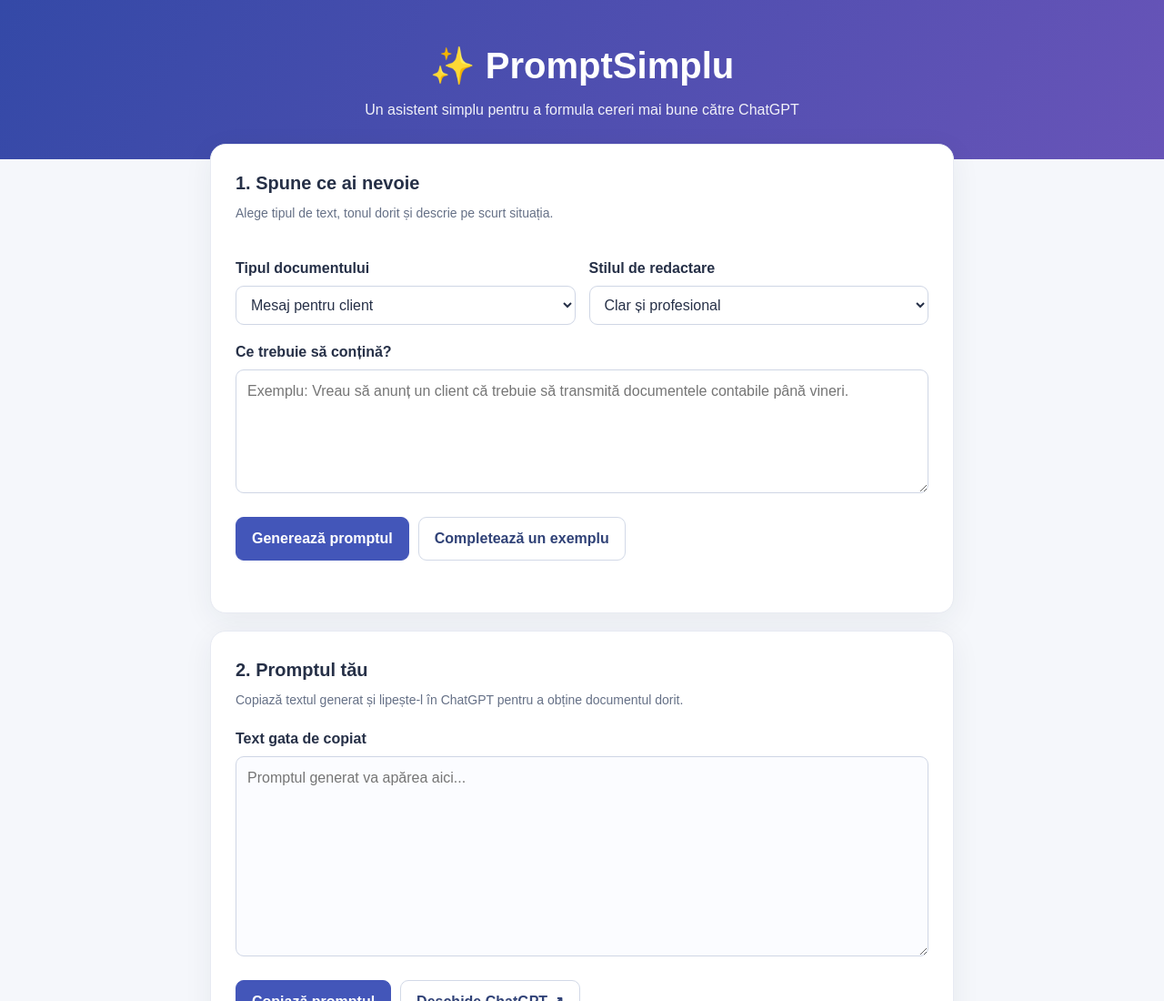
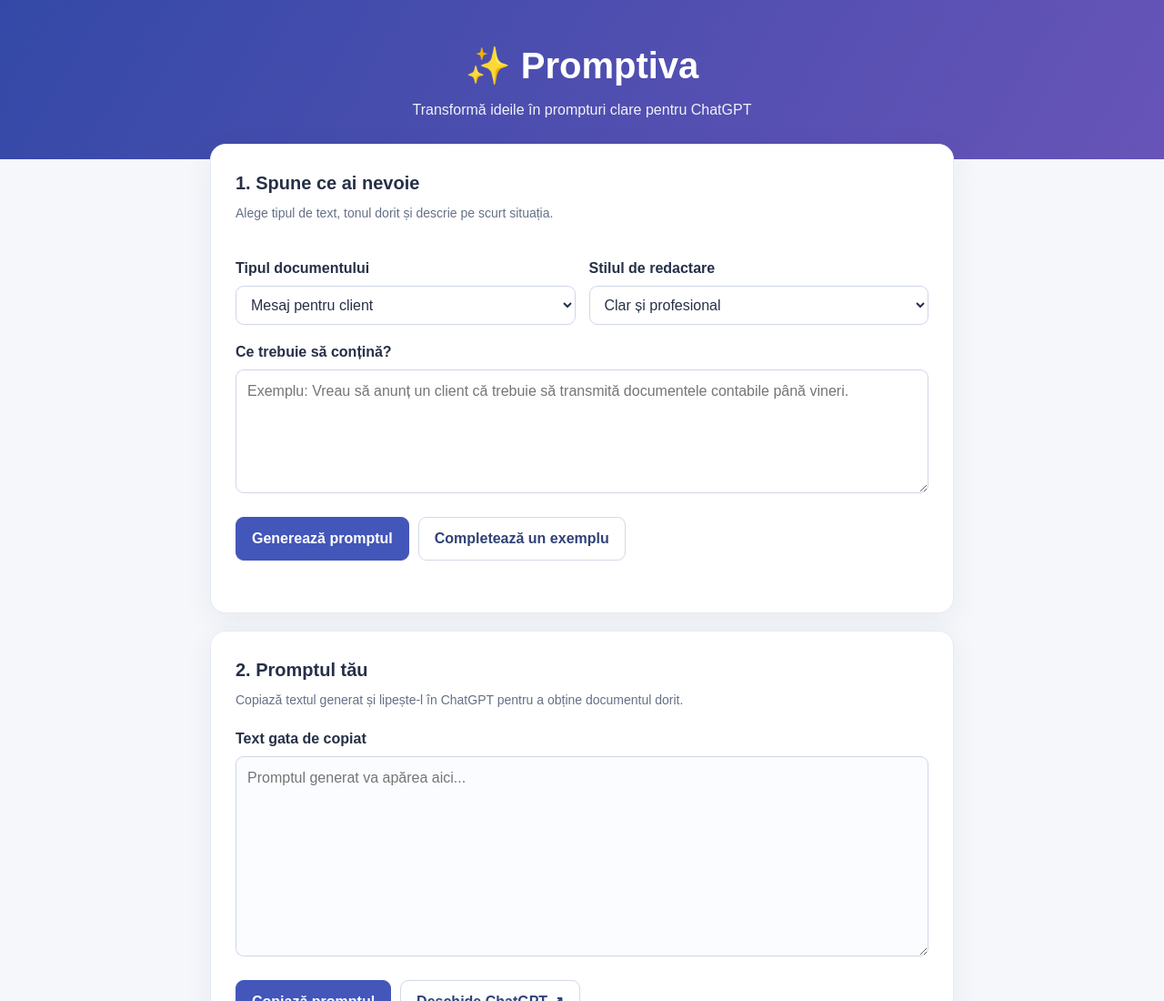
Before and after one commit to promptiva-ro/promptiva-ro.github.io, a plain HTML site: page index.html in a window 1280 px wide. Shown: the top 1100 px of the page at 91% size. Drawn offline with Linux system fonts and the light colour scheme.

Commit message:
Redenumește aplicația în Promptiva

```diff
--- a/index.html
+++ b/index.html
@@ -4,7 +4,7 @@
   <meta charset="UTF-8">
   <meta name="viewport" content="width=device-width, initial-scale=1.0">
   <meta name="description" content="O aplicație simplă pentru crearea de prompturi utile în ChatGPT.">
-  <title>PromptSimplu – Asistent pentru ChatGPT</title>
+  <title>Promptiva – Asistent pentru ChatGPT</title>
   <style>
     :root { font-family: Arial, Helvetica, sans-serif; color: #263047; background: #f5f7fb; }
     * { box-sizing: border-box; }
@@ -34,8 +34,8 @@
 </head>
 <body>
   <header>
-    <h1>✨ PromptSimplu</h1>
-    <p>Un asistent simplu pentru a formula cereri mai bune către ChatGPT</p>
+    <h1>✨ Promptiva</h1>
+    <p>Transformă ideile în prompturi clare pentru ChatGPT</p>
   </header>
 
   <main>
```
